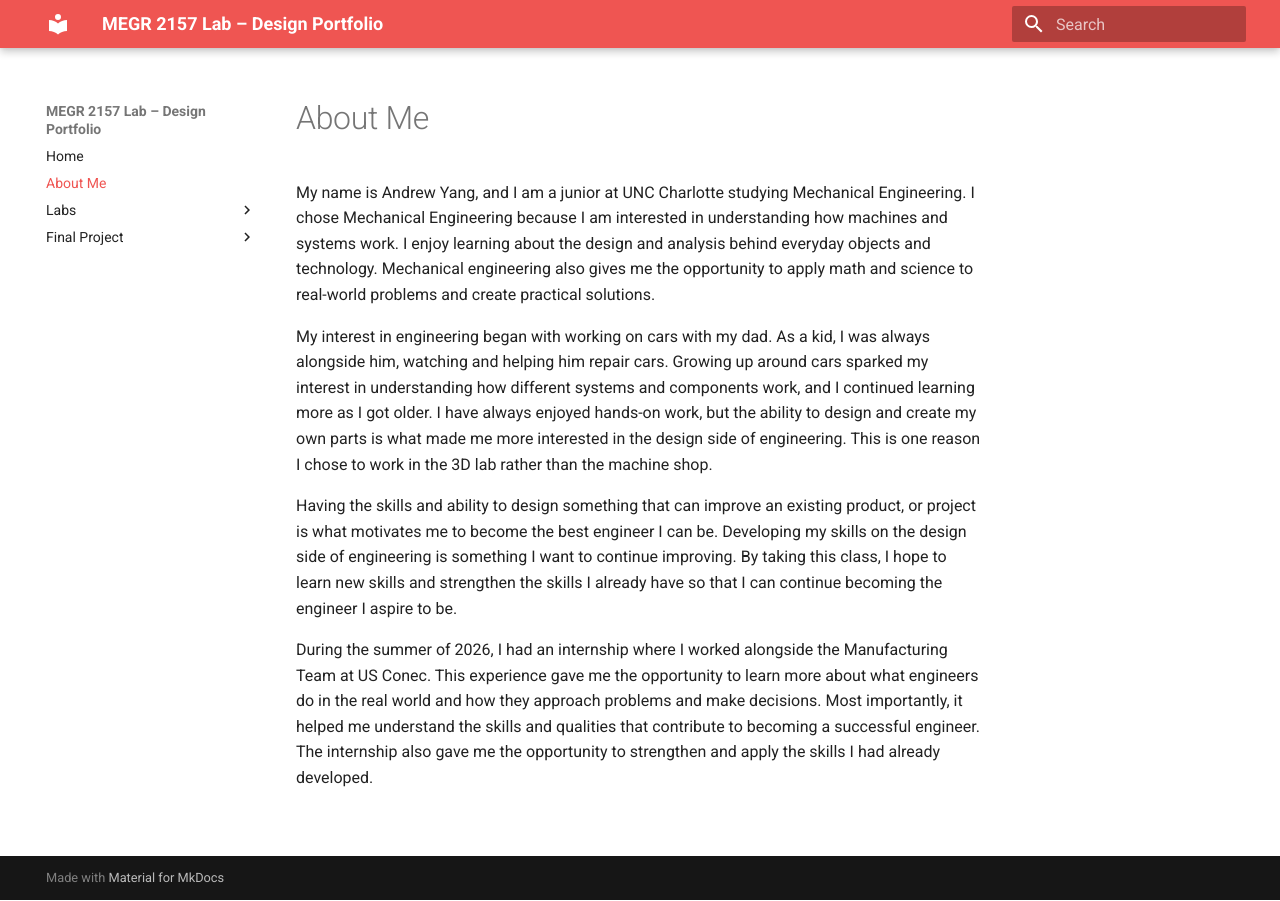
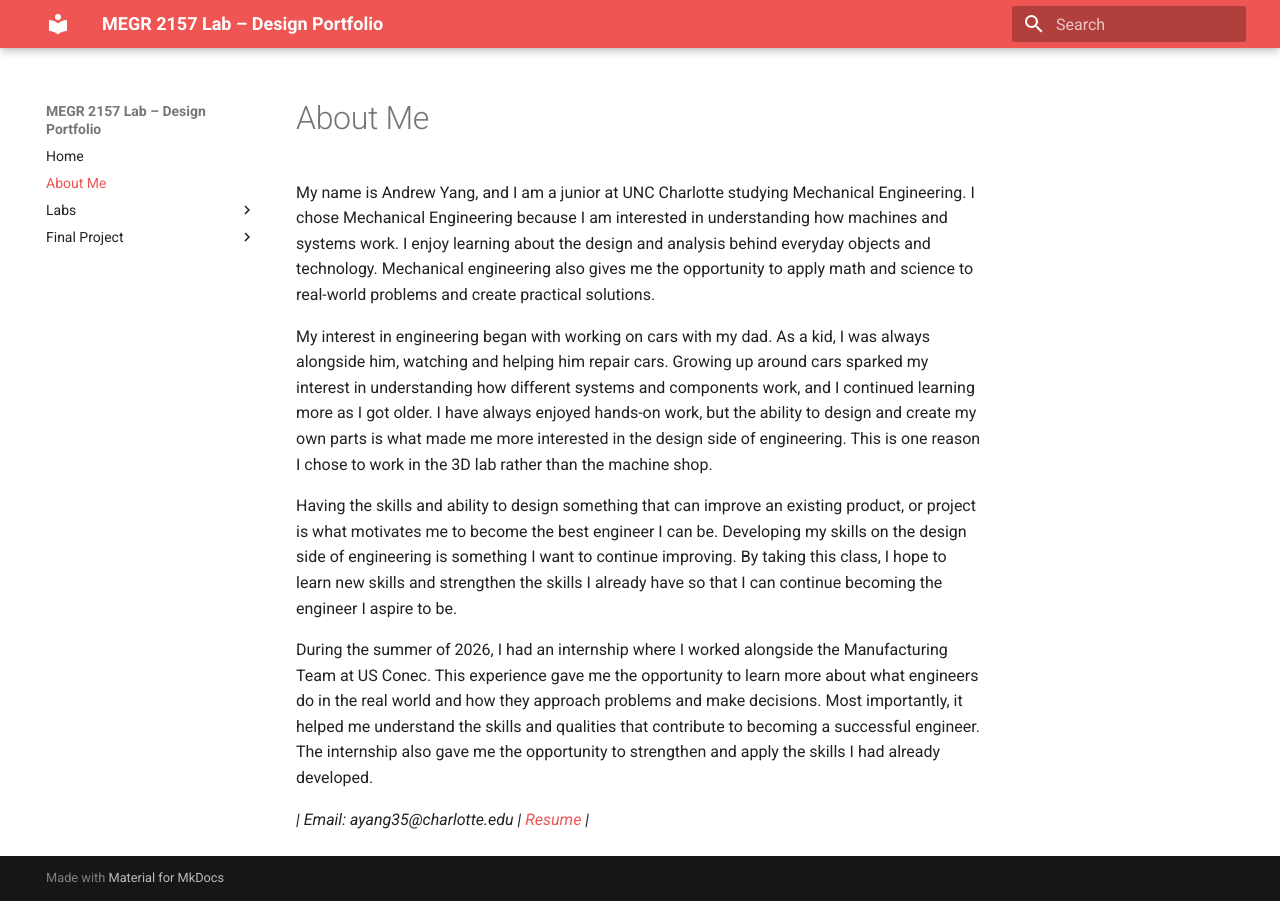
Before and after one commit to AndrewYang2428/andrewyang-megr2156-lab-portfolio, an MkDocs documentation site: the page built from docs/aboutme/index.md, in a window 1280 px wide. Built offline with MkDocs 1.6.1 and Material for MkDocs 9.7.7, drawn with Linux system fonts in a browser that asks for light colours.

Commit message:
Update about me section with contact details
Added contact information and resume link to the about me section.

```diff
--- a/docs/aboutme/index.md
+++ b/docs/aboutme/index.md
@@ -7,3 +7,5 @@ My interest in engineering began with working on cars with my dad. As a kid, I w
 Having the skills and ability to design something that can improve an existing product, or project is what motivates me to become the best engineer I can be. Developing my skills on the design side of engineering is something I want to continue improving. By taking this class, I hope to learn new skills and strengthen the skills I already have so that I can continue becoming the engineer I aspire to be.
 
 During the summer of 2026, I had an internship where I worked alongside the Manufacturing Team at US Conec. This experience gave me the opportunity to learn more about what engineers do in the real world and how they approach problems and make decisions. Most importantly, it helped me understand the skills and qualities that contribute to becoming a successful engineer. The internship also gave me the opportunity to strengthen and apply the skills I had already developed.
+
+*| Email: ayang35@charlotte.edu | [Resume](file:///C:/Users/18288/OneDrive%20-%20University%20of%20North%20Carolina%20at%20Charlotte/Desktop/Portfolio%20Resume.pdf) |*
```
